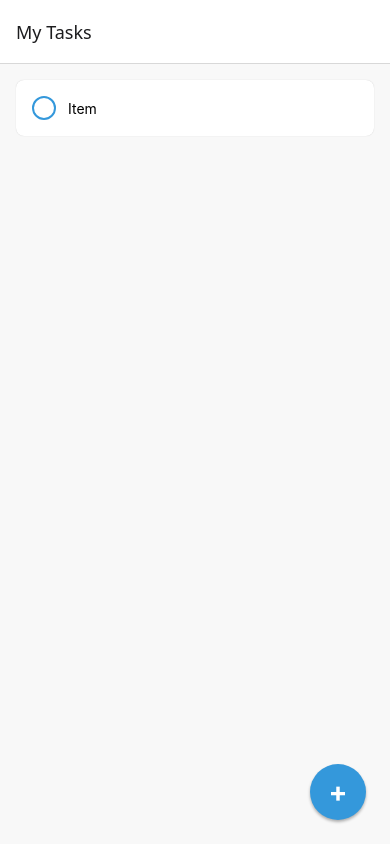
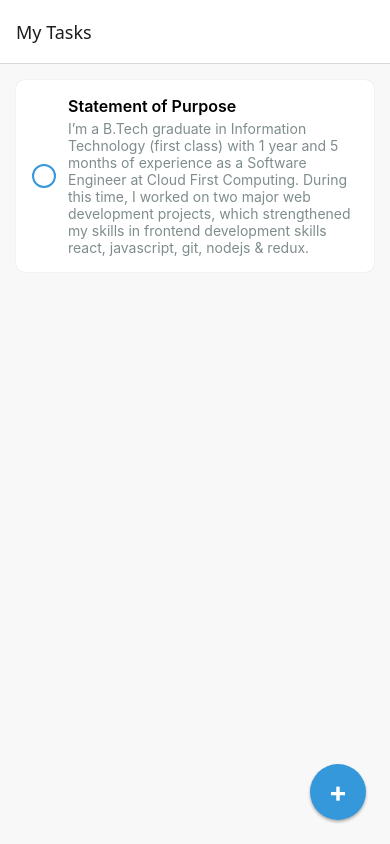
Before and after one commit to codewithsweth/taskMangerMobile, a React Native app: screen /TaskList in a window 390 px wide. Built offline with nearby package versions, Linux system fonts and the light colour scheme.

Commit message:
Task item styling

```diff
--- a/src/screens/TaskListScreen.tsx
+++ b/src/screens/TaskListScreen.tsx
@@ -8,8 +8,21 @@ const TaskListScreen = ({navigation}: any) => {
         <TouchableOpacity
           style={styles.taskItem}
           onPress={() => navigation.navigate('TaskDetails')}>
-          <TouchableOpacity style={[styles.checkbox, false && styles.checkedBox]} />
-          <Text>Item</Text>
+          <TouchableOpacity
+            style={[styles.checkbox, false && styles.checkedBox]}
+          />
+          <View style={styles.taskContent}>
+            <Text style={[styles.taskTitle, false && styles.taskCompleted]}>
+              Statement of Purpose
+            </Text>
+            <Text style={styles.taskDescription}>
+              I’m a B.Tech graduate in Information Technology (first class) with
+              1 year and 5 months of experience as a Software Engineer at Cloud
+              First Computing. During this time, I worked on two major web
+              development projects, which strengthened my skills in frontend
+              development skills react, javascript, git, nodejs & redux.
+            </Text>
+          </View>
         </TouchableOpacity>
       </View>
       <TouchableOpacity
@@ -53,6 +66,22 @@ const styles = StyleSheet.create({
   checkedBox: {
     backgroundColor: '#3498db',
   },
+  taskContent: {
+    flex: 1,
+  },
+  taskTitle: {
+    fontSize: 16,
+    fontWeight: 600,
+    marginBottom: 4,
+  },
+  taskCompleted: {
+    textDecorationLine: 'line-through',
+    color: '#7f8c8d',
+  },
+  taskDescription: {
+    fontSize: 14,
+    color: '#7f8c8d',
+  },
   addButton: {
     position: 'absolute',
     right: 24,
```
